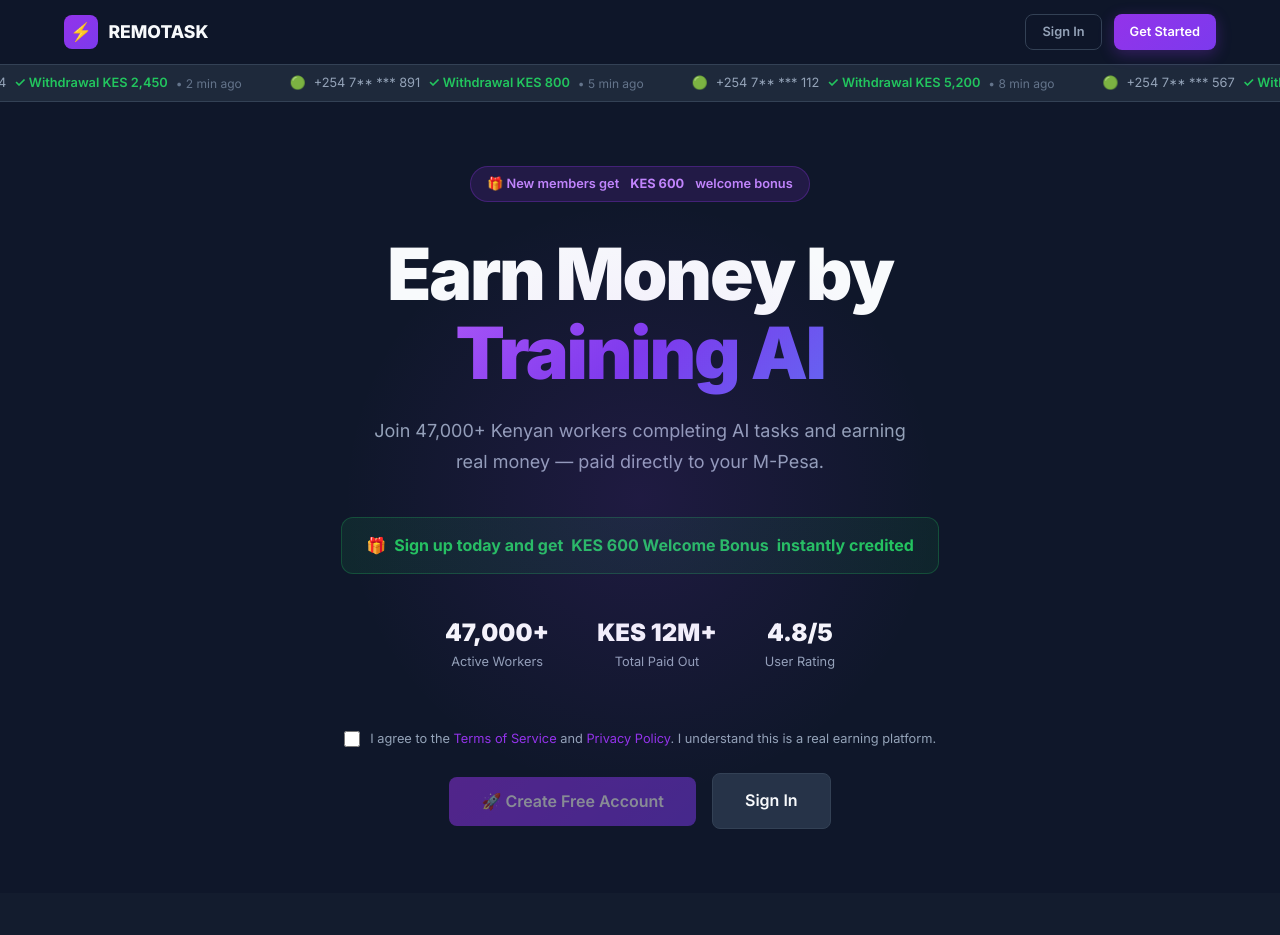
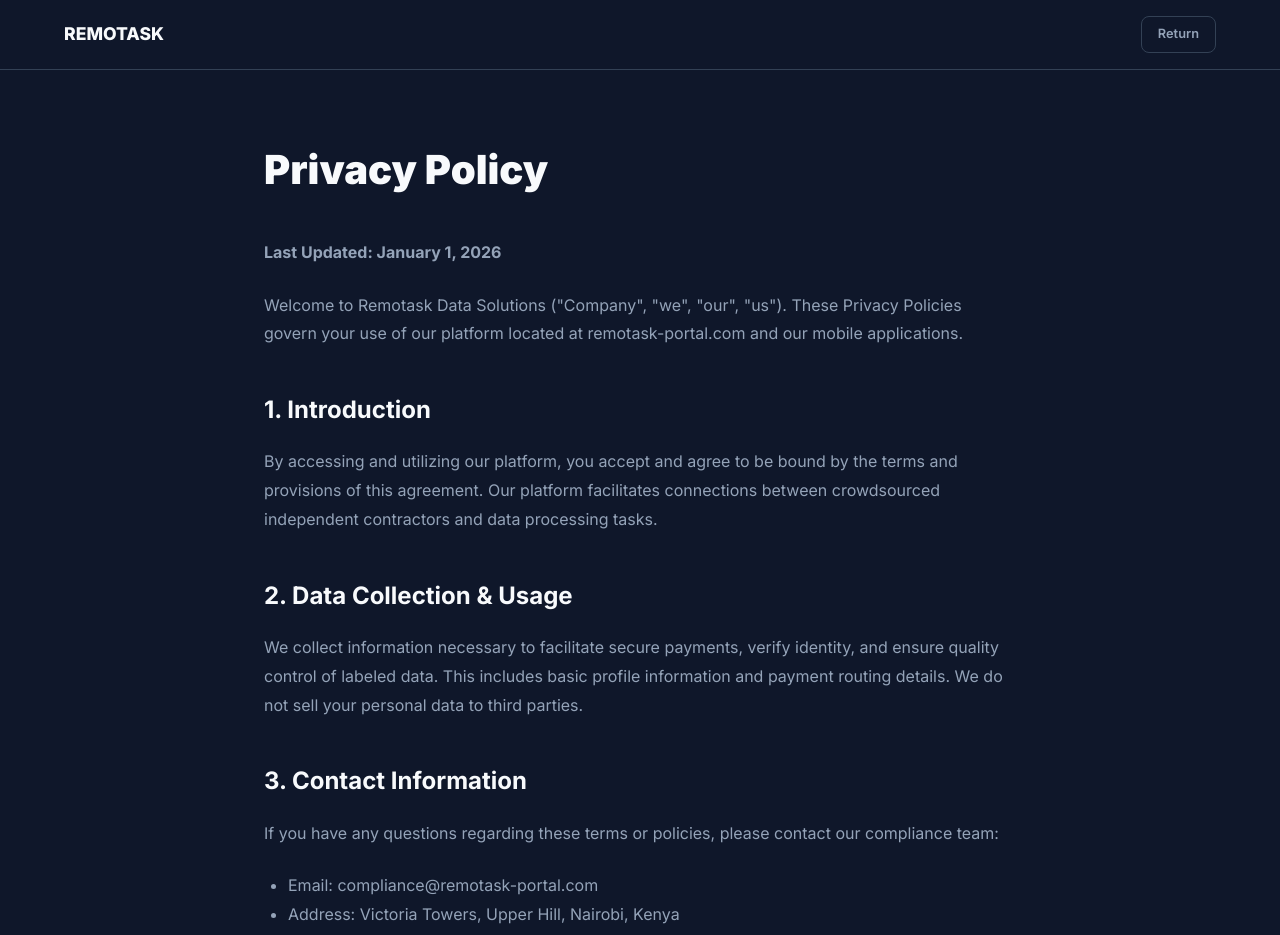
Before and after one commit to lewisnakhungu/remotask-task, a React (Vite) app: page /privacy in a window 1280 px wide. Before the commit this address led to /. Shown: the top 935 px of the page. Built offline with nearby package versions, Linux system fonts and the light colour scheme.

Commit message:
feat(ads): Implement Safe Gateway interstitial strategy

```diff
--- a/src/App.jsx
+++ b/src/App.jsx
@@ -1,6 +1,8 @@
 import { BrowserRouter, Routes, Route, Navigate } from 'react-router-dom';
 import useStore from './store/useStore';
 import Landing from './pages/Landing';
+import Gateway from './pages/Gateway';
+import Legal from './pages/Legal';
 import Login from './pages/Login';
 import Signup from './pages/Signup';
 import Assessment from './pages/Assessment';
@@ -37,6 +39,9 @@
     <BrowserRouter>
       <Routes>
         <Route path="/" element={<GuestRoute><Landing /></GuestRoute>} />
+        <Route path="/welcome" element={<Gateway />} />
+        <Route path="/terms" element={<Legal />} />
+        <Route path="/privacy" element={<Legal />} />
         <Route path="/login" element={<GuestRoute><Login /></GuestRoute>} />
         <Route path="/signup" element={<GuestRoute><Signup /></GuestRoute>} />
         <Route path="/assessment" element={<AssessmentRoute><Assessment /></AssessmentRoute>} />
--- /dev/null
+++ b/src/pages/Gateway.jsx
@@ -0,0 +1,52 @@
+import { Link } from 'react-router-dom';
+
+export default function Gateway() {
+  return (
+    <div style={{ background: 'var(--bg)', minHeight: '100vh', display: 'flex', flexDirection: 'column' }}>
+      {/* Formal Navbar */}
+      <header style={{ position: 'sticky', top: 0, zIndex: 100, background: 'rgba(15,23,42,0.95)', borderBottom: '1px solid var(--border)', backdropFilter: 'blur(12px)' }}>
+        <div className="container" style={{ display: 'flex', alignItems: 'center', justifyContent: 'space-between', height: 64 }}>
+          <div style={{ display: 'flex', alignItems: 'center', gap: '0.65rem', fontWeight: 800, fontSize: '1.1rem' }}>
+            <div style={{ width: 34, height: 34, background: 'linear-gradient(135deg, #475569, #334155)', borderRadius: 8, display: 'flex', alignItems: 'center', justifyContent: 'center', color: '#fff' }}>R</div>
+            REMOTASK PLATFORM
+          </div>
+        </div>
+      </header>
+
+      {/* Hero Section (Bland/Compliant) */}
+      <section style={{ flex: 1, display: 'flex', alignItems: 'center', padding: '6rem 1.5rem', textAlign: 'center' }}>
+        <div className="container" style={{ maxWidth: 800 }}>
+          <h1 style={{ fontSize: '3rem', fontWeight: 900, marginBottom: '1.5rem', lineHeight: 1.2 }}>
+            Data Labeling Solutions for<br />
+            Next-Generation AI
+          </h1>
+          <p style={{ fontSize: '1.1rem', color: 'var(--text-muted)', marginBottom: '3rem', lineHeight: 1.6, maxWidth: 650, margin: '0 auto 3rem' }}>
+            Remotask provides a reliable crowdsourcing environment for complex data annotation, transcription, and categorization. Join our global independent contractor pool to contribute to cutting-edge artificial intelligence development. Work on your own schedule from anywhere.
+          </p>
+
+          <div style={{ display: 'flex', gap: '1rem', justifyContent: 'center' }}>
+            <Link to="/" className="btn btn-primary btn-lg" style={{ padding: '1rem 3rem' }}>
+              View Opportunities
+            </Link>
+            <Link to="/terms" className="btn btn-secondary btn-lg" style={{ padding: '1rem 3rem' }}>
+              Read Terms
+            </Link>
+          </div>
+        </div>
+      </section>
+
+      {/* Formal Footer */}
+      <footer style={{ borderTop: '1px solid var(--border)', padding: '2rem 1.5rem', background: 'var(--surface2)', color: 'var(--text-dim)', fontSize: '0.8rem', textAlign: 'center' }}>
+        <div className="container" style={{ display: 'flex', flexDirection: 'column', gap: '1rem', alignItems: 'center' }}>
+          <div style={{ display: 'flex', gap: '2rem', marginBottom: '0.5rem' }}>
+            <Link to="/privacy" style={{ color: 'var(--text-muted)', textDecoration: 'none' }}>Privacy Policy</Link>
+            <Link to="/terms" style={{ color: 'var(--text-muted)', textDecoration: 'none' }}>Terms of Service</Link>
+          </div>
+          <div>Location: Victoria Towers, Upper Hill, Nairobi, Kenya</div>
+          <div>Contact: compliance@remotask-portal.com | +254 20 123 4567</div>
+          <div style={{ marginTop: '0.5rem' }}>© 2026 Remotask Data Solutions. Registration No: PVT-RTX2026</div>
+        </div>
+      </footer>
+    </div>
+  );
+}
--- a/src/pages/Landing.jsx
+++ b/src/pages/Landing.jsx
@@ -73,7 +73,7 @@
 
         <label className="terms-check">
           <input type="checkbox" checked={agreed} onChange={e => setAgreed(e.target.checked)} id="terms-checkbox" />
-          <span>I agree to the <a href="#" style={{ color: 'var(--primary)' }}>Terms of Service</a> and <a href="#" style={{ color: 'var(--primary)' }}>Privacy Policy</a>. I understand this is a real earning platform.</span>
+          <span>I agree to the <Link to="/terms" style={{ color: 'var(--primary)' }}>Terms of Service</Link> and <Link to="/privacy" style={{ color: 'var(--primary)' }}>Privacy Policy</Link>. I understand this is a real earning platform.</span>
         </label>
 
         <div className="hero-actions" style={{ marginTop: '1.5rem' }}>
@@ -144,7 +144,12 @@
 
       {/* Footer */}
       <footer style={{ borderTop: '1px solid var(--border)', padding: '2rem 1.5rem', textAlign: 'center', color: 'var(--text-dim)', fontSize: '0.8rem' }}>
-        <p>© 2026 REMOTASK. All rights reserved. | Nairobi, Kenya</p>
+        <div style={{ display: 'flex', gap: '1.5rem', justifyContent: 'center', margin: '0 auto 1rem' }}>
+            <Link to="/privacy" style={{ color: 'var(--text-dim)', textDecoration: 'none' }}>Privacy</Link>
+            <Link to="/terms" style={{ color: 'var(--text-dim)', textDecoration: 'none' }}>Terms</Link>
+            <span style={{ color: 'var(--text-dim)', textDecoration: 'none' }}>compliance@remotask-portal.com</span>
+        </div>
+        <p>© 2026 REMOTASK. All rights reserved. | Nairobi, Kenya | PVT-RTX2026</p>
       </footer>
     </div>
   );
--- /dev/null
+++ b/src/pages/Legal.jsx
@@ -0,0 +1,54 @@
+import { useLocation, Link } from 'react-router-dom';
+
+export default function Legal() {
+  const location = useLocation();
+  const isPrivacy = location.pathname.includes('privacy');
+
+  return (
+    <div style={{ background: 'var(--bg)', minHeight: '100vh', color: 'var(--text)' }}>
+      {/* Formal Navbar */}
+      <header style={{ padding: '1rem', borderBottom: '1px solid var(--border)' }}>
+        <div className="container" style={{ display: 'flex', justifyContent: 'space-between', alignItems: 'center' }}>
+          <div style={{ fontWeight: 800, fontSize: '1.1rem' }}>REMOTASK</div>
+          <Link to="/welcome" className="btn btn-ghost btn-sm">Return</Link>
+        </div>
+      </header>
+
+      <div className="container" style={{ maxWidth: 800, padding: '4rem 1.5rem', lineHeight: 1.8 }}>
+        <h1 style={{ fontSize: '2.5rem', fontWeight: 900, marginBottom: '2rem' }}>
+          {isPrivacy ? 'Privacy Policy' : 'Terms of Service'}
+        </h1>
+
+        <div style={{ color: 'var(--text-muted)' }}>
+          <p style={{ marginBottom: '1.5rem' }}><strong>Last Updated: January 1, 2026</strong></p>
+
+          <p style={{ marginBottom: '1.5rem' }}>
+            Welcome to Remotask Data Solutions ("Company", "we", "our", "us"). These {isPrivacy ? 'Privacy Policies' : 'Terms of Service'} govern your use of our platform located at remotask-portal.com and our mobile applications.
+          </p>
+
+          <h2 style={{ fontSize: '1.5rem', color: 'var(--text)', marginTop: '2.5rem', marginBottom: '1rem' }}>1. Introduction</h2>
+          <p style={{ marginBottom: '1.5rem' }}>
+            By accessing and utilizing our platform, you accept and agree to be bound by the terms and provisions of this agreement. Our platform facilitates connections between crowdsourced independent contractors and data processing tasks.
+          </p>
+
+          <h2 style={{ fontSize: '1.5rem', color: 'var(--text)', marginTop: '2.5rem', marginBottom: '1rem' }}>2. {isPrivacy ? 'Data Collection & Usage' : 'User Obligations'}</h2>
+          <p style={{ marginBottom: '1.5rem' }}>
+            {isPrivacy ?
+              'We collect information necessary to facilitate secure payments, verify identity, and ensure quality control of labeled data. This includes basic profile information and payment routing details. We do not sell your personal data to third parties.' :
+              'Users must be 18 years of age or older. You agree to provide accurate information during registration and maintain the confidentiality of your account credentials. You understand you act as an independent contractor.'}
+          </p>
+
+          <h2 style={{ fontSize: '1.5rem', color: 'var(--text)', marginTop: '2.5rem', marginBottom: '1rem' }}>3. Contact Information</h2>
+          <p style={{ marginBottom: '1.5rem' }}>
+            If you have any questions regarding these terms or policies, please contact our compliance team:
+          </p>
+          <ul style={{ paddingLeft: '1.5rem' }}>
+            <li>Email: compliance@remotask-portal.com</li>
+            <li>Address: Victoria Towers, Upper Hill, Nairobi, Kenya</li>
+            <li>Registration: PVT-RTX2026</li>
+          </ul>
+        </div>
+      </div>
+    </div>
+  );
+}
```
